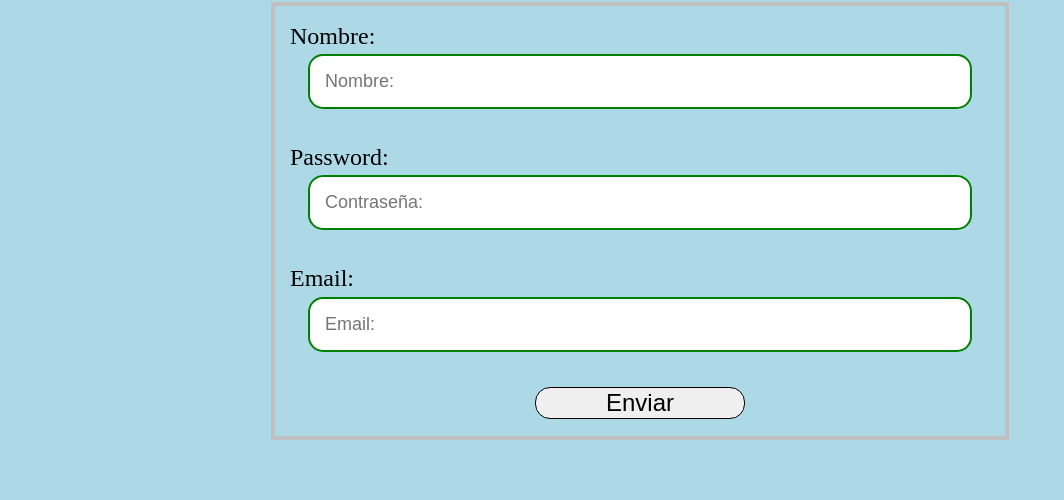
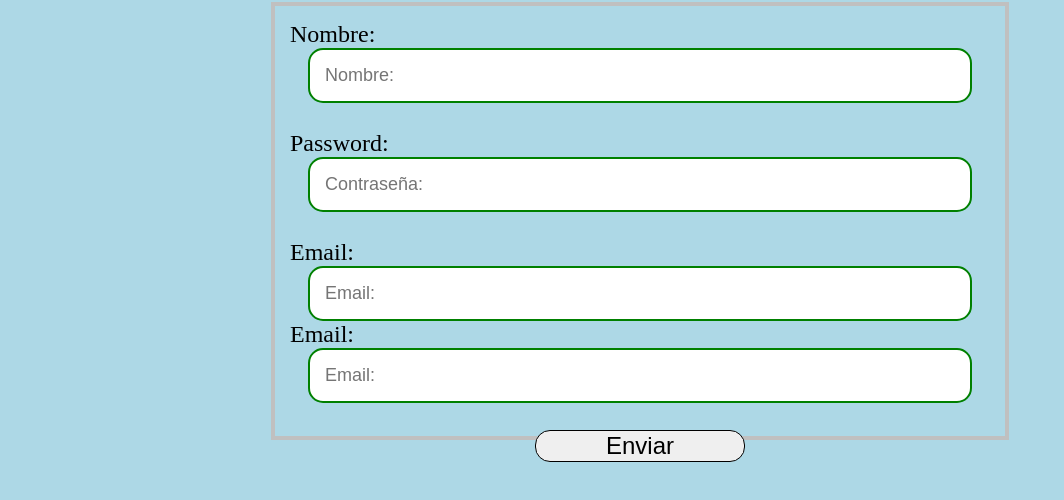
Before and after one commit to Christolml/EjemploIngles, a plain HTML site: page ejemplo/index.html in a window 1280 px wide. Shown: the part 78-578 px from the top of the page, without its empty margins (0-1064 px from the left). Drawn offline with Linux system fonts and the light colour scheme.

Commit message:
Cambio doble
Puse dos veces el correo para que vean que soy perron :D ♥

```diff
--- a/ejemplo/index.html
+++ b/ejemplo/index.html
@@ -21,6 +21,8 @@
             <br>
             <label for="email">Email:</label>
             <input type="email" id="email" placeholder="Email:">
+            <label for="email">Email:</label>
+            <input type="email" id="email" placeholder="Email:">
             <br>
             <input type="submit" value="Enviar" class="enviar" required>
         </form>
```
